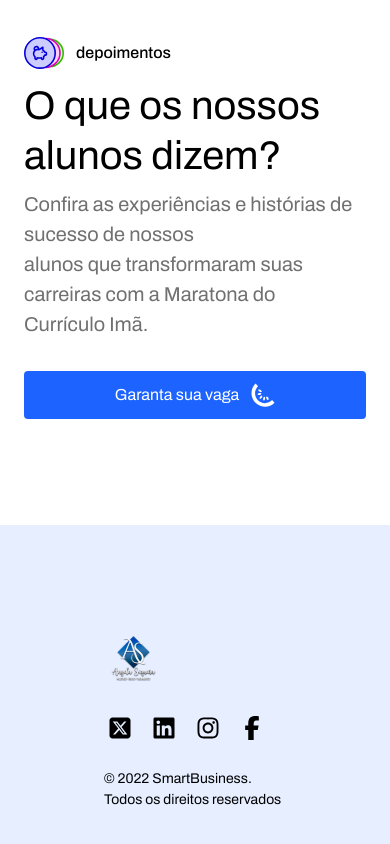
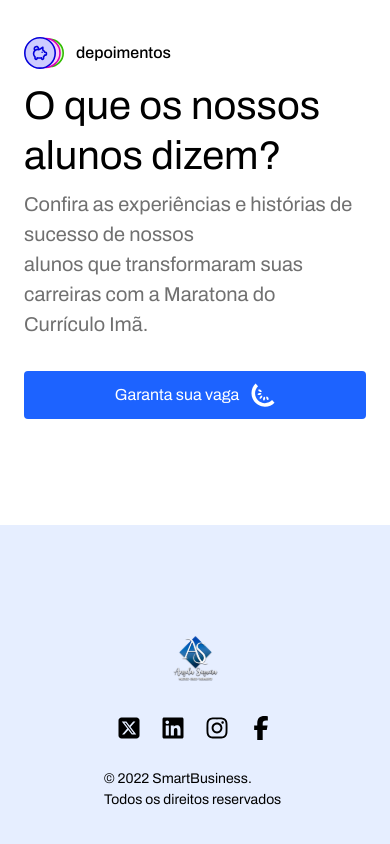
Before and after one commit to igor-gdf/-ngela-Siqueira, a React (Vite) app: page / in a window 390 px wide. Shown: the part 3281-4125 px from the top of the page. Built offline with nearby package versions, Linux system fonts and the light colour scheme.

Commit message:
collum no footer

```diff
--- a/src/css/mobile.css
+++ b/src/css/mobile.css
@@ -37,6 +37,9 @@
       height: 64px;
     }
   }
+  footer{
+    flex-direction: column;
+  }
 
   }
   @media (max-width: 1000px) {
```
